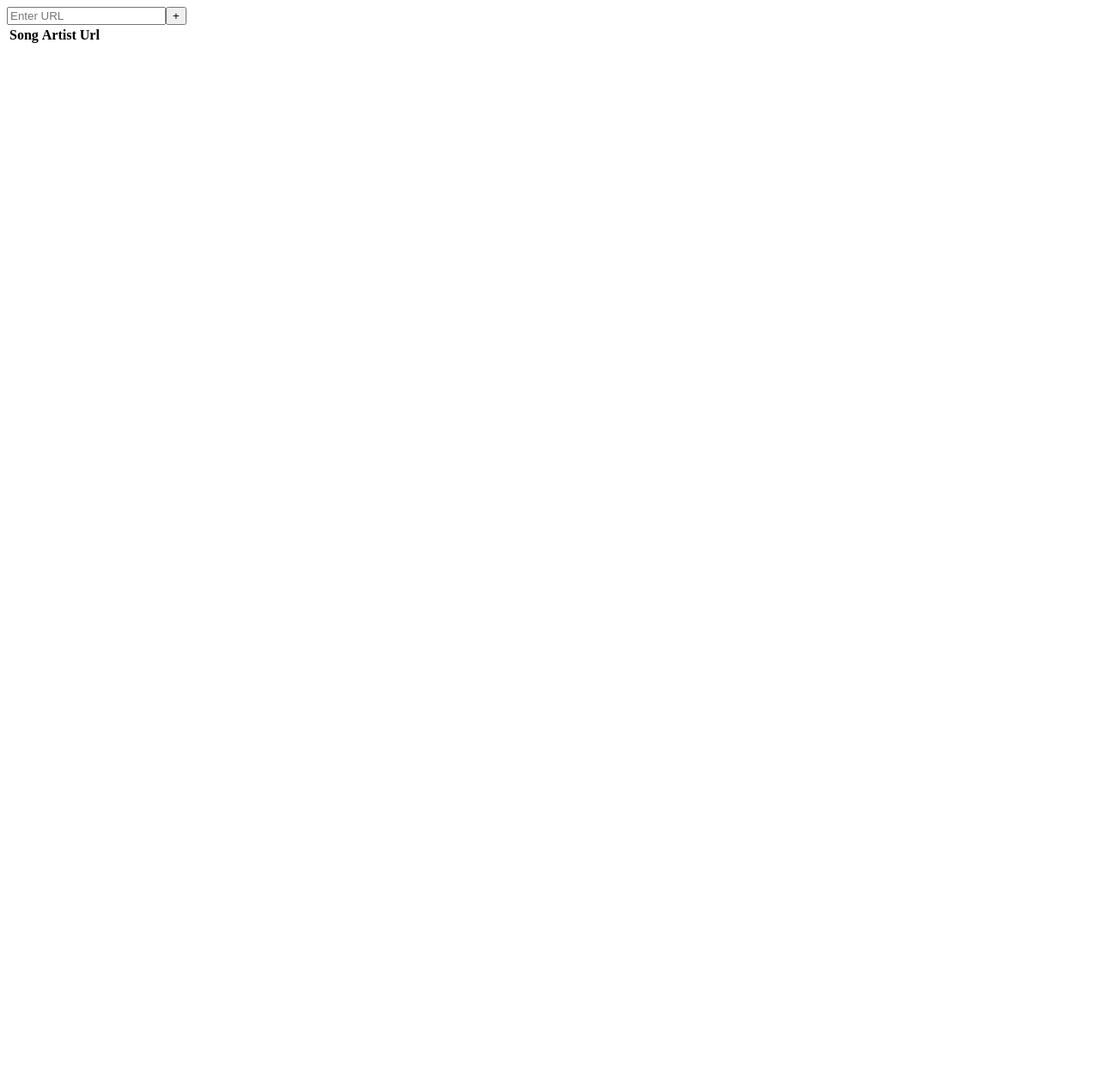
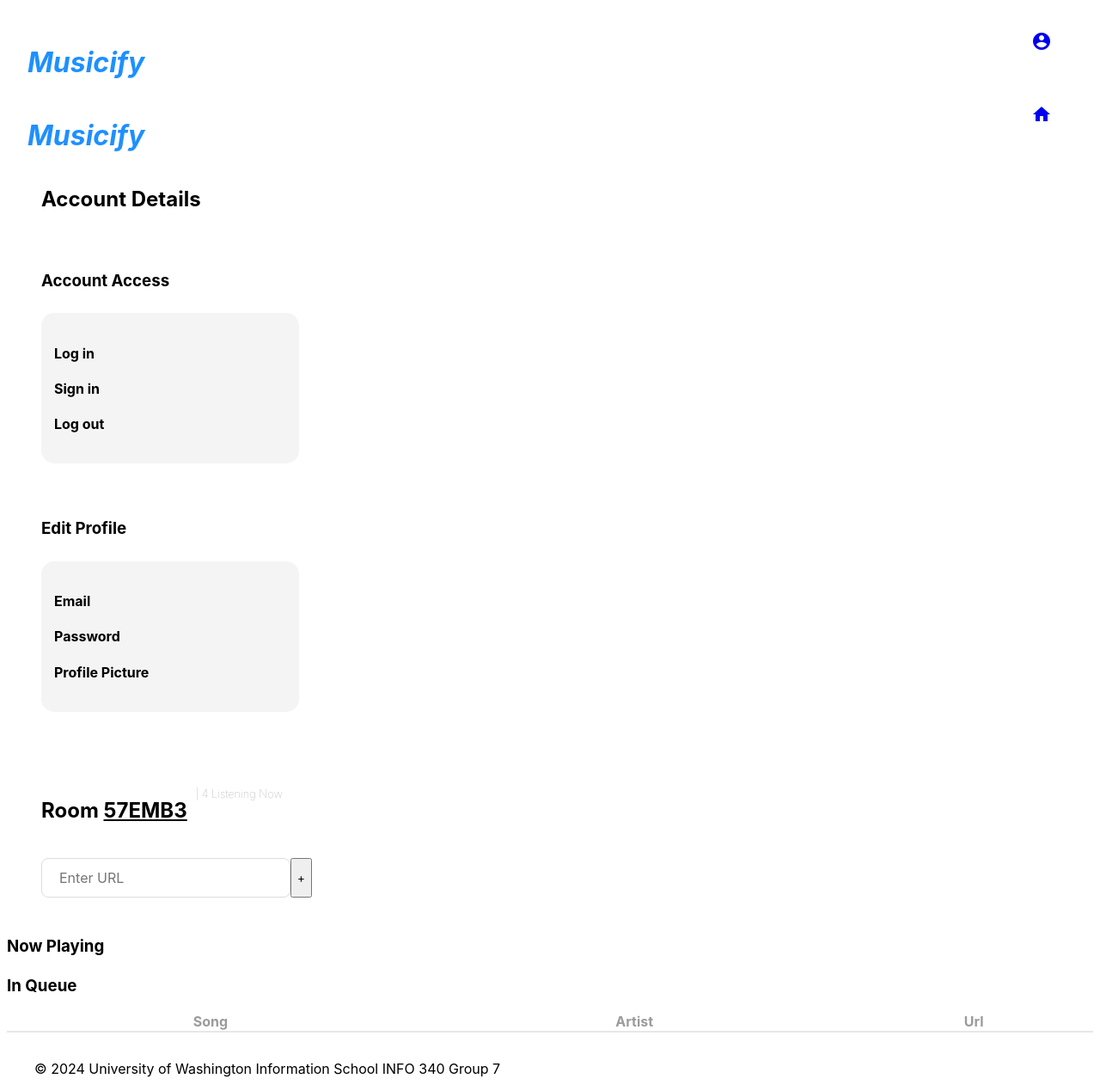
Before and after one commit to info340a-wi24/project-eunbecha, a React (Create React App) app: page /account in a window 1280 px wide. Shown: the whole page at 86% size. Before the commit the page ends 800 px from the top, so only its background shows below. Built offline with nearby package versions, Linux system fonts and the light colour scheme.

Commit message:
organized components

```diff
--- a/package.json
+++ b/package.json
@@ -9,6 +9,7 @@
     "react": "^18.2.0",
     "react-dom": "^18.2.0",
     "react-h5-audio-player": "^3.9.1",
+    "react-router-dom": "^6.22.2",
     "react-scripts": "5.0.1",
     "web-vitals": "^2.1.4"
   },
--- a/project-draft/index.html
+++ b/project-draft/index.html
@@ -15,12 +15,14 @@
 </head>
 
 <body>
+  <header>
     <div class="NavButton">
       <h1>Musicify</h1>
       <a href="account.html">
         <span class="material-icons md-64">account_circle</span>
       </a>
     </div>
+  </header>
 
   <div class="room">
     <div class = 'roomAndListening'>
@@ -29,7 +31,7 @@
     </div>
     <div class="search">
       <input class="search-bar" type="text" placeholder="Paste Link">
-      <input class="submit-button" type="submit" value="+" />
+      <input class="submit-button" aria-label="submit" type="submit" value="+" />
     </div>
     <h3> Now Playing </h3>
     <div class="nowPlaying">
--- a/public/index.html
+++ b/public/index.html
@@ -3,7 +3,7 @@
   <head>
     <meta charset="utf-8" />
     <link rel="icon" href="%PUBLIC_URL%/favicon.ico" />
-    <meta name="viewport" content="width=device-width, initial-scale=1" />
+    <meta name="viewport" content="width=device-width, initial-scale=1, shrink-to-fit=no">
     <meta name="theme-color" content="#000000" />
     <meta
       name="description"
@@ -23,7 +23,8 @@
       work correctly both with client-side routing and a non-root public URL.
       Learn how to configure a non-root public URL by running `npm run build`.
     -->
-    <title>React App</title>
+    <title>Musicify</title>
+    <link rel="stylesheet" href="https://fonts.googleapis.com/icon?family=Material+Icons" />
   </head>
   <body>
     <noscript>You need to enable JavaScript to run this app.</noscript>
--- /dev/null
+++ b/src/components/AccountPage.js
@@ -0,0 +1,52 @@
+import React from 'react';
+import { Routes, Route, Navigate, Link } from 'react-router-dom';
+
+function AccountPage() {
+  return (
+    <div>
+      <div className="flex-container">
+
+        <div className="main-content">
+
+          <header>
+            <div className="NavButton">
+              <h1>Musicify</h1>
+              <Link to="/">
+                <span className="material-icons md-64">home</span>
+              </Link>
+            </div>
+          </header>
+
+            <h2 className="accountDetails">Account Details</h2>
+
+            <div className="sectionBox">
+                <h3>Account Access</h3>
+                <div className="box">
+                    <div className="accountAccess">
+                        <h4>Log in</h4>
+                        <h4>Sign in</h4>
+                        <h4>Log out</h4>
+                    </div>
+                </div>
+            </div>
+
+            <div className="sectionBox">
+                <h3>Edit Profile</h3>
+                <div className="box">
+                    <div className="profileEdit">
+                        <h4>Email</h4>
+                        <h4>Password</h4>
+                        <h4>Profile Picture</h4>
+                    </div>
+                </div>
+            </div>
+        </div>
+
+        <div className="yourPlaylists">Your Playlists:</div>
+
+      </div>
+    </div>
+  );
+}
+
+export default AccountPage;
--- a/src/components/App.js
+++ b/src/components/App.js
@@ -2,8 +2,10 @@ import React, { useState } from 'react';
 import { Table } from './Table';
 import { Player } from './Player';
 import data from '../data/data.json';
+import { Routes, Route, Navigate, Link } from 'react-router-dom';
+import AccountPage from './AccountPage';
 
-function App() {
+function App({ props }) {
   const [searchTerm, setSearchTerm] = useState('');
   const [selectedSongUrl, setSelectedSongUrl] = useState('');
   const [tableData, setTableData] = useState([]);
@@ -27,17 +29,41 @@ function App() {
 
   return (
     <div>
-        <div>
-            <input
+      <header>
+        <div className="NavButton">
+          <h1>Musicify</h1>
+          <Link to="/account">
+            <span className="material-icons md-64">account_circle</span>
+          </Link>
+        </div>
+      </header>
+
+      <Routes>
+          <Route path="/account" element={<AccountPage />} />
+      </Routes>
+
+      <div className="room">
+        <div className = 'roomAndListening'>
+          <h2> Room <u>57EMB3</u> </h2>
+          <p id="listeningNow">| 4 Listening Now</p>
+        </div>
+        <div className="search">
+          <input
                 type="text"
                 value={searchTerm}
                 placeholder="Enter URL"
                 onChange={handleSearchTermChange}
             />
-            <button onClick={handleSearchButtonClick}>+</button>
+          <button onClick={handleSearchButtonClick}>+</button>
         </div>
-    <Player src={selectedSongUrl}/>
-    <Table data={tableData} searchTerm={searchTerm} onSongSelect={handleSongSelect} />
+      </div>
+      <h3> Now Playing </h3>
+      <Player src={selectedSongUrl}/>
+      <h3>In Queue</h3>
+      <Table data={tableData} searchTerm={searchTerm} onSongSelect={handleSongSelect} />
+      <footer>
+        <p>&copy; 2024 University of Washington Information School INFO 340 Group 7</p>
+      </footer>
     </div>
   );
 }
--- a/src/components/Table.js
+++ b/src/components/Table.js
@@ -3,9 +3,8 @@ import { TableHeader } from './TableHeader';
 import { TableRow } from './TableRow';
 
 function Table({ data, searchTerm, onSongSelect }) {
-  const filteredData = data.filter(item => item.url.includes(searchTerm));
+  const filteredData = data.filter(item => item.song.includes(searchTerm) || item.artist.includes(searchTerm));
 
-  console.log(filteredData);
   return (
     <div>
       <table className='table table-bordered'>
@@ -20,4 +19,25 @@ function Table({ data, searchTerm, onSongSelect }) {
   );
 }
 
+
+// function Table({ data, searchTerm, onSongSelect }) {
+//   const filteredData = data.filter(item => item.url.includes(searchTerm));
+
+//   console.log(filteredData);
+
+//   return (
+//     <div>
+//       <table className='table table-bordered'>
+//         <TableHeader columnNames={['Song', 'Artist', 'Url']} />
+//         <tbody>
+//           {filteredData.map(item => (
+//             <TableRow key={item.id} url={item.url} onClick={() => onSongSelect(item.url)} />
+//             // <TableRow key={item.id} song={item.song} artist={item.artist} url={item.url} onClick={() => onSongSelect(item.url)} />
+//           ))}
+//         </tbody>
+//       </table>
+//     </div>
+//   );
+// }
+
 export { Table };
--- a/src/index.css
+++ b/src/index.css
@@ -0,0 +1,226 @@
+* {
+    box-sizing: border-box;
+    font-family: "Inter";
+}
+
+html{
+    font-size: 16px;
+}
+
+div {
+    display: block;
+}
+
+body {
+    font-family: "Inter";
+}
+
+h1 {
+    font-weight: bold;
+    font-style: oblique;
+    padding-left: 1.5rem;
+    padding-top: 1.5rem;
+    margin-bottom: 0;
+    color: dodgerblue;
+    display: flex;
+}
+
+.NavButton {
+    color: dodgerblue;
+    display: flex;
+    justify-content: space-between;
+    align-items: center;
+    margin-right: 3rem;
+}
+
+.room {
+    margin: 2.5rem;
+}
+
+h2{
+    padding-bottom: 5px;
+}
+
+h3{
+    padding-top: 5px;
+}
+
+#listeningNow{
+    color: #9B9B9B;
+    font-size: 0.8rem;
+    font-weight: 100;
+    margin-top: 0.5rem;
+    position: relative;
+    margin-left: 10px;
+}
+
+.roomAndListening {
+    display: inline-flex;
+}
+
+div input{
+    font-size: 16px;
+    padding: 12px 20px 12px 20px;
+    border: 1px solid #ddd;
+    border-radius: 0.5em;
+}
+
+.search {
+    display: flex;
+    margin-bottom: 2rem;
+    margin-top: 1rem;
+}
+
+.search-bar{
+    flex-grow: 1;
+    background-color: #F5F4F4;
+    color: #9B9B9B;
+}
+
+.submit-button{
+    text-align: center;
+    color: white;
+    font-size: 16px;
+    background-color: dodgerblue;
+    margin-left: 1rem;
+}
+
+.nowPlaying {
+    background-color: #F5F4F4;
+    width: 100%;
+    border-radius: 15px;
+    padding: 15px;
+    margin: 0.5rem 0;
+}
+
+img {
+    width: 64px;
+    height: 64px;
+    border-radius: 10px;
+}
+
+.info-wrapper {
+    display: flex;
+    align-items: center;
+    gap: 30px;
+}
+
+.info {
+    flex-grow: 1;
+}
+
+.song-title {
+    font-size: 16px;
+    padding-top: 1rem;
+    padding-bottom: 0;
+    margin-bottom: 0.5em;
+    font-weight: bold;
+}
+
+.artist-name {
+    opacity: 70%;
+    font-size: 14px;
+}
+
+.controls {
+    display: flex;
+    align-items: center;
+    padding-top: 5px;
+    justify-content: space-around;
+}
+
+.track {
+    margin-top: 1rem;
+    content: '';
+    height: 8px;
+    width: 100%;
+    display: block;
+    background: #d9d9d9;
+    border-radius: 10px;
+}
+
+.time {
+    opacity: 70%;
+    font-size: 14px;
+    color: #333333;
+    display: flex;
+    justify-content: space-between;
+    padding-top: 9px;
+}
+
+.accountDetails {
+    margin: 2.5rem;
+}
+
+
+
+.sectionBox {
+    display: flex;
+    flex-direction: column;
+}
+
+.box {
+    margin: 0.5rem 2.5rem 2.5rem 2.5rem;
+    background-color: #F5F4F4;
+    width: 300px;
+    border-radius: 15px;
+    padding: 15px;
+}
+
+.sectionBox h3 {
+    margin-left: 2.5rem;
+}
+
+footer {
+    margin-top: 2rem;
+    padding-left: 2rem;
+}
+
+table {
+    width: 100%;
+    border-collapse: collapse;
+}
+
+table thead {
+    color: #9B9B9B;
+    padding: 20px 0;
+    border-bottom: 0.14em solid #E7E7E7;
+}
+
+
+@media (min-width: 768px) { /* large screens (desktop view) */
+
+.yourPlaylists {
+    display: none;
+}
+
+.playlistDisplay {
+    display: none;
+}
+
+@media (min-width: 768px) { /* large screens (desktop view) */
+    .flex-container {
+        display: flex;
+        justify-content: space-between;
+    }
+
+    .main-content {
+        flex: 1;
+    }
+
+    .playlistDisplay {
+        display: flex;
+        flex-wrap: wrap;
+        justify-content: center;
+        gap: 20px;
+        width: 70%;
+        margin: auto;
+    }
+
+    .playlistDisplay img {
+        width: 200px;
+        height: 200px;
+        border-radius: 10px;
+    }
+
+}   }
--- a/src/index.js
+++ b/src/index.js
@@ -1,12 +1,16 @@
 import React from 'react';
 import ReactDOM from 'react-dom/client';
+import { BrowserRouter } from 'react-router-dom';
+import App from './components/App';
+import data from './data/data.json';
 import './index.css';
-import App from './components/App';
-import data from './data/data.json'
 
 const root = ReactDOM.createRoot(document.getElementById('root'));
 root.render(
-  <React.StrictMode>
-    <App props={data}/>
-  </React.StrictMode>
+  // <React.StrictMode>
+  //   <App props={data} />
+  // </React.StrictMode>
+  <BrowserRouter>
+    <App props={data} />
+  </BrowserRouter>
 );
```
Also changed, not shown: src/components/TableRow.js (+11 -1 lines), 1 other file (tests, documents, lock files or other folders). Lines whose indentation alone changed are shown as unchanged.
